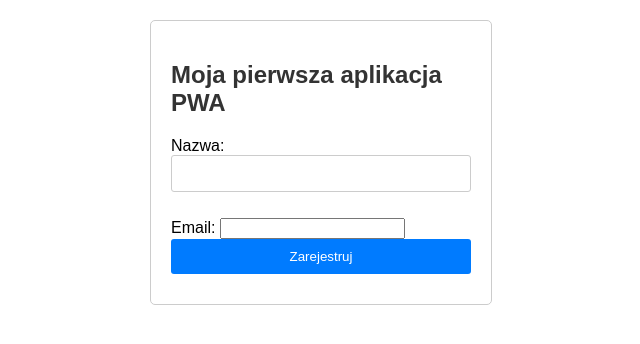
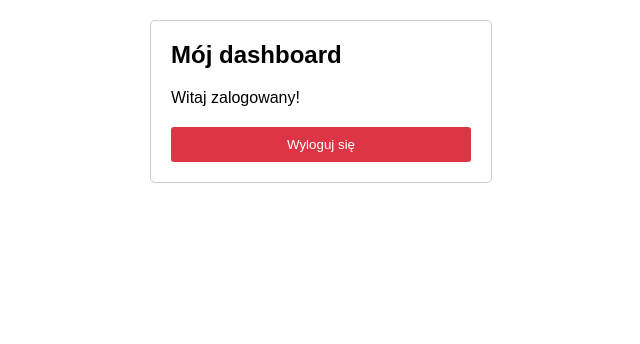
Before and after one commit to Kefirele/CwAplikacje, a plain HTML site: page dashboard.html in a window 1280 px wide. Shown: the whole page, without its empty margins (319-959 px from the left). Drawn offline with Linux system fonts and the light colour scheme.

Commit message:
Update dashboard.html

```diff
--- a/dashboard.html
+++ b/dashboard.html
@@ -1,35 +1,9 @@
-<!DOCTYPE html>
-<html lang="pl">
-
-<head>
-    <meta charset="UTF-8">
-    <meta name="viewport" content="width=device-width, initial-scale=1.0">
-    <title>Moja aplikacja PWA</title>
+<body>
     <link rel="stylesheet" href="style.css">
-    <link rel="manifest" href="manifest.json">
-</head>
-
-<body>
-    <div id="login">
-        <section id="login-screen">
-            <h1>Moja pierwsza aplikacja PWA</h1>
-            <form id="register-form">
-                <label for="username">Nazwa:</label>
-                <input type="text" id="username" name="username" required>
-                <p></p>
-                <label for="email">Email:</label>
-                <input type="email" id="email" name="email" required>
-                <button type="submit">Zarejestruj</button>
-            </form>
-        </section>
-    </div>
-
-    <section id="dashboard-screen" style="display: none;">
-        <h1>Witaj w dashboardzie!</h1>
-        <button id="logout-button">Wyloguj się</button>
+    <section id="dashboard">
+        <h2>Mój dashboard</h2>
+        <p>Witaj zalogowany!</p>
+        <button id="logoutButton">Wyloguj się</button>
     </section>
-
     <script src="script.js"></script>
 </body>
-
-</html>
```
